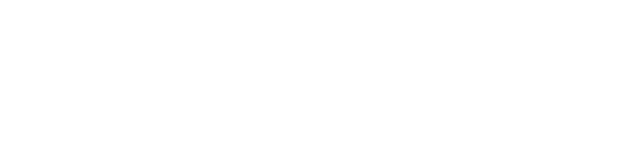
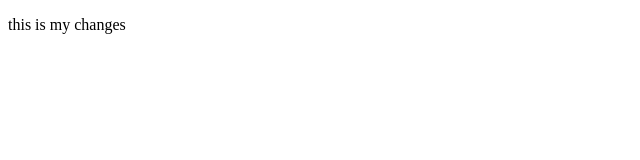
Before and after one commit to miladakbari-js/git-tutorial, a plain HTML site: page dashboard.html in a window 1280 px wide. Shown: the whole page, without its empty margins (0-640 px from the left). Drawn offline with Linux system fonts and the light colour scheme.

Commit message:
Something

```diff
--- a/dashboard.html
+++ b/dashboard.html
@@ -6,6 +6,6 @@
     <title>Document</title>
 </head>
 <body>
-
+    <p>this is my changes</p>
 </body>
 </html>
```
